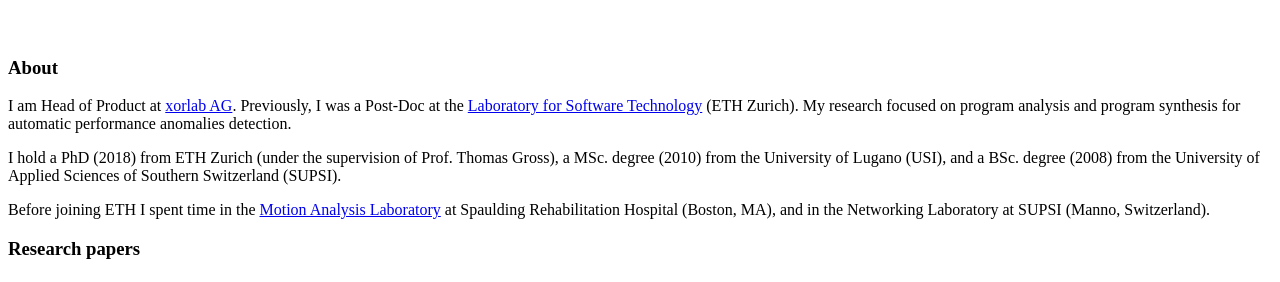
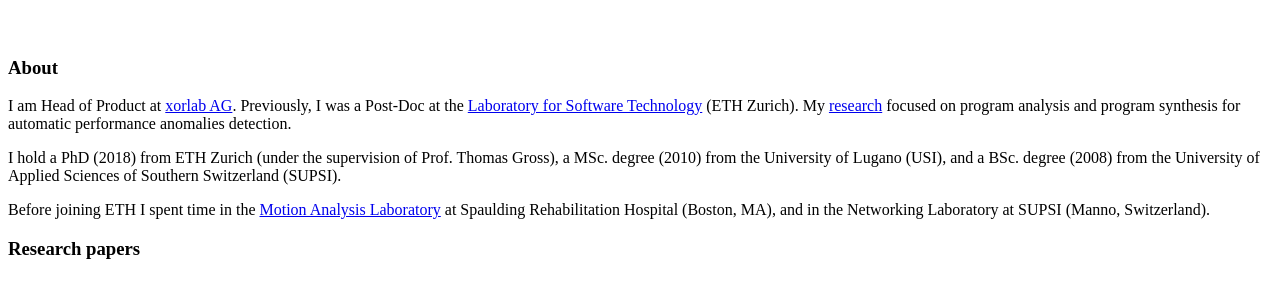
Before and after one commit to lucadt/lucadt.github.io, a Jekyll site: the page built from index.md, in a window 1280 px wide. Shown: the part 318-600 px from the top of the page. Built offline with Jekyll 4.4.1, drawn with Linux system fonts in a browser that asks for light colours; nearby versions of some CDN libraries; a style sheet for code colours, icons or effects is not loaded; the repository's description, which GitHub fills in, is left out; our own code applies the rules of GitHub Pages for plain Markdown files; part of the change alters nothing that is shown.

```diff
--- a/index.md
+++ b/index.md
@@ -4,7 +4,7 @@ layout: default
 
 ### [](#header-4) About
 
-I am Head of Product at [xorlab AG](https://www.xorlab.com). Previously, I was a Post-Doc at the [Laboratory for Software Technology](http://www.lst.inf.ethz.ch) (ETH Zurich). My research focused on program analysis and program synthesis for automatic performance anomalies detection.
+I am Head of Product at [xorlab AG](https://www.xorlab.com). Previously, I was a Post-Doc at the [Laboratory for Software Technology](http://www.lst.inf.ethz.ch) (ETH Zurich). My [research](http://dblp.uni-trier.de/pers/hd/t/Toffola:Luca_Della) focused on program analysis and program synthesis for automatic performance anomalies detection.
 
 I hold a PhD (2018) from ETH Zurich (under the supervision of Prof. Thomas Gross), a MSc. degree (2010) from the University of Lugano (USI), and a BSc. degree (2008) from the  University of Applied Sciences of Southern Switzerland (SUPSI).
 
```
